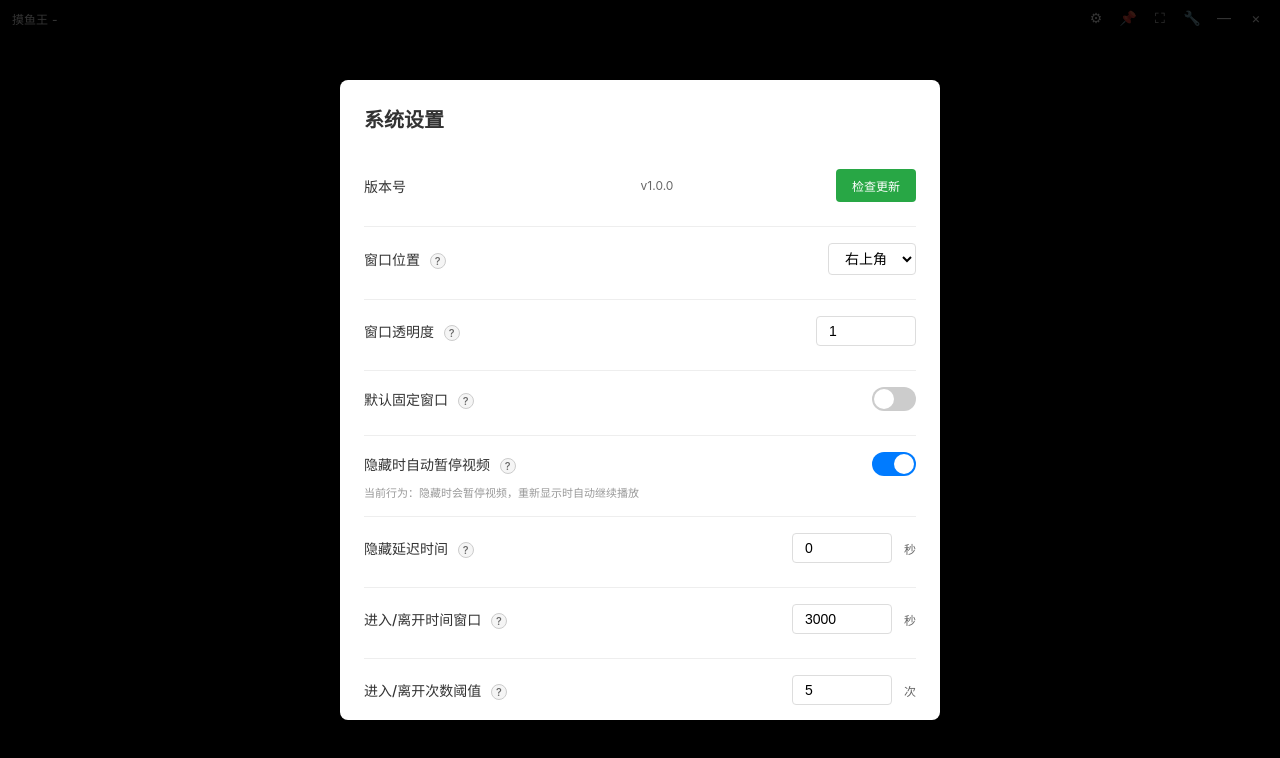
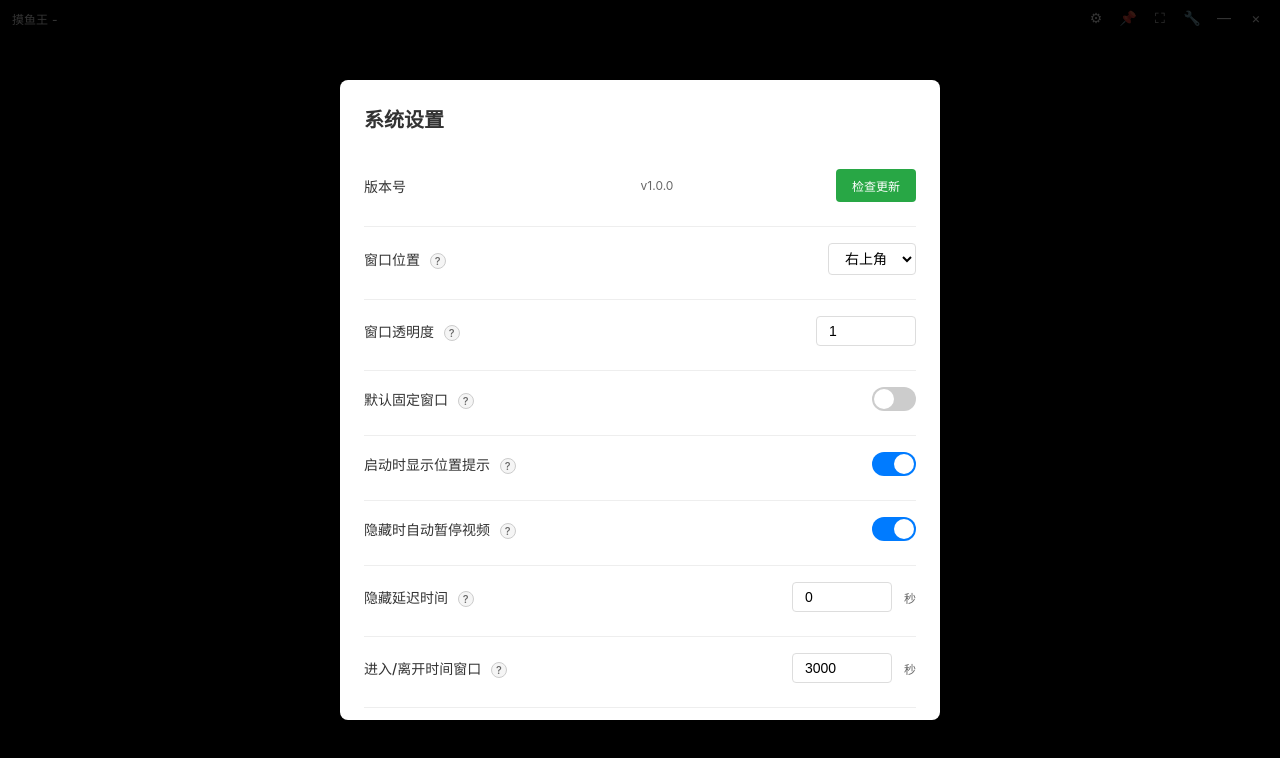
Before and after one commit to xxss0903/moyuking, a Vue app: page / in a window 1280 px wide. Both pictures are taken after a click on the element "系统设置". Shown: the top 758 px of the page. Built offline with nearby package versions, Linux system fonts and the light colour scheme.

Commit message:
feat: 修改界面显示，应用是否显示位置

```diff
--- a/src/components/SettingsPanel.vue
+++ b/src/components/SettingsPanel.vue
@@ -83,6 +83,24 @@
           </div>
         </div>
 
+        <!-- 启动时显示位置提示 -->
+        <div class="setting-item">
+          <div class="setting-label">
+            <span class="setting-label-text">
+              启动时显示位置提示
+              <span
+                class="setting-help"
+                title="启动应用时是否显示窗口位置提示，方便用户知道应用窗口的位置"
+              >?</span>
+            </span>
+            <div
+              class="toggle-switch"
+              :class="{ active: config.showWindowOnStartup }"
+              @click="toggleShowWindowOnStartup"
+            ></div>
+          </div>
+        </div>
+
         <!-- 隐藏时自动暂停视频 -->
         <div class="setting-item">
           <div class="setting-label">
@@ -98,9 +116,6 @@
               :class="{ active: config.autoPauseOnHide }"
               @click="toggleAutoPauseOnHide"
             ></div>
-          </div>
-          <div class="setting-note">
-            当前行为：{{ config.autoPauseOnHide ? '隐藏时会暂停视频，重新显示时自动继续播放' : '隐藏时不会自动暂停，视频将持续播放' }}
           </div>
         </div>
 
@@ -229,7 +244,8 @@ const config = ref({
   hideDelayOnMouseLeave: 0,
   mouseEnterLeaveWindow: 3000,
   mouseEnterLeaveThreshold: 5,
-  autoPauseOnHide: true
+  autoPauseOnHide: true,
+  showWindowOnStartup: true
 });
 const checkingUpdate = ref(false);
 const updateButtonText = ref('检查更新');
@@ -264,7 +280,8 @@ const loadConfig = async () => {
       hideDelayOnMouseLeave: (allConfig.hideDelayOnMouseLeave || 0) / 1000, // 毫秒转秒
       mouseEnterLeaveWindow: (allConfig.mouseEnterLeaveWindow || 3000) / 1000, // 毫秒转秒
       mouseEnterLeaveThreshold: allConfig.mouseEnterLeaveThreshold || 5,
-      autoPauseOnHide: allConfig.autoPauseOnHide !== false // 默认开启
+      autoPauseOnHide: allConfig.autoPauseOnHide !== false, // 默认开启
+      showWindowOnStartup: allConfig.showWindowOnStartup !== false // 默认开启
     };
     initialThreshold.value = config.value.mouseEnterLeaveThreshold;
     thresholdChanged.value = false; // 重置标记
@@ -288,6 +305,12 @@ const toggleDefaultPinned = async () => {
   const newValue = !config.value.defaultPinned;
   config.value.defaultPinned = newValue;
   await updateConfig('defaultPinned', newValue);
+};
+
+const toggleShowWindowOnStartup = async () => {
+  const newValue = !config.value.showWindowOnStartup;
+  config.value.showWindowOnStartup = newValue;
+  await updateConfig('showWindowOnStartup', newValue);
 };
 
 const toggleAutoPauseOnHide = async () => {
```
Also changed, not shown: main.js (+8 -1 lines).
